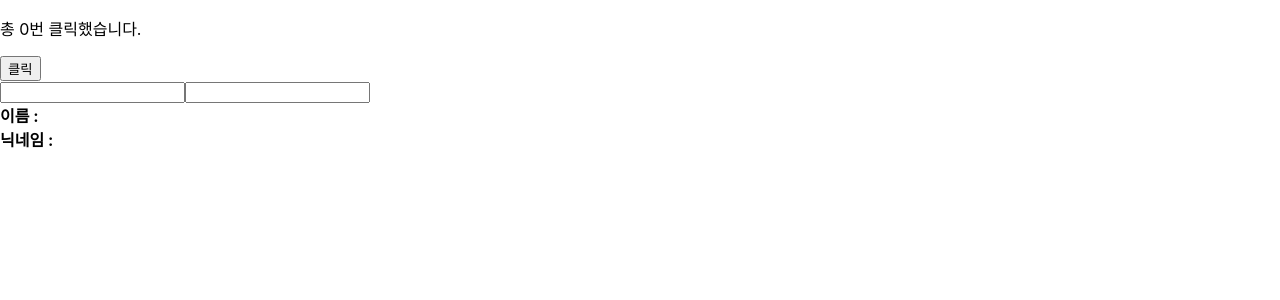
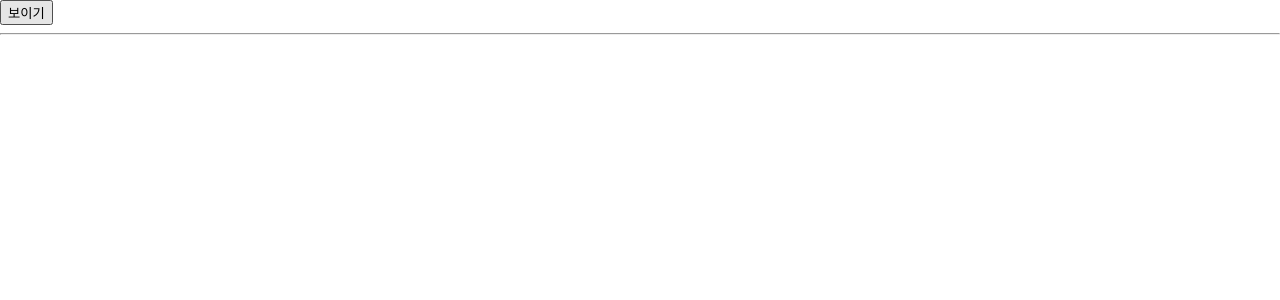
Before and after one commit to Hyoeun01/react-workspace, a React (Create React App) app in the folder my-app/: page / in a window 1280 px wide. Shown: the top 300 px of the page. Built offline with nearby package versions, Linux system fonts and the light colour scheme.

Commit message:
useEffect사용하기

```diff
--- a/my-app/src/App.js
+++ b/my-app/src/App.js
@@ -1,24 +1,37 @@
 import logo from './logo.svg';
 import './App.css';
+import { useState } from 'react';
+import Info from './chapter07/Info';
 
 function App() {
+  const [visible, setVisivle]=useState(false);
   return (
-    <div className="App">
-      <header className="App-header">
-        <img src={logo} className="App-logo" alt="logo" />
-        <p>
-          Edit <code>src/App.js</code> and save to reload.
-        </p>
-        <a
-          className="App-link"
-          href="https://reactjs.org"
-          target="_blank"
-          rel="noopener noreferrer"
-        >
-          Learn React
-        </a>
-      </header>
-    </div>
+    <div>
+      <button onClick={()=>
+        setVisivle(!visible)
+        }>
+            {visible? "숨기기":"보이기"}
+        </button>
+        <hr />
+        {visible && <Info /> }
+      </div>
+
+    // <div className="App">
+    //   <header className="App-header">
+    //     <img src={logo} className="App-logo" alt="logo" />
+    //     <p>
+    //       Edit <code>src/App.js</code> and save to reload.
+    //     </p>
+    //     <a
+    //       className="App-link"
+    //       href="https://reactjs.org"
+    //       target="_blank"
+    //       rel="noopener noreferrer"
+    //     >
+    //       Learn React
+    //     </a>
+    //   </header>
+    // </div>
   );
 }
 
--- a/my-app/src/index.js
+++ b/my-app/src/index.js
@@ -19,7 +19,7 @@ const root = ReactDOM.createRoot(document.getElementById('root'));
  //setInterval(() => {
   root.render(
     <React.StrictMode>
-      {/* <App /> */}
+      <App />
       {/* <Library />
       <StudentList />
       <ConfirmDialog /> */}
@@ -28,8 +28,8 @@ const root = ReactDOM.createRoot(document.getElementById('root'));
       {/* <CommentList /> */}
       {/* <BoardList /> */}
       {/* <NotificationList /> */}
-      <Counter />
-      <Info />
+      {/* <Counter /> */}
+      {/* <Info /> */}
     </React.StrictMode>
   );
   //  },1000);
```
